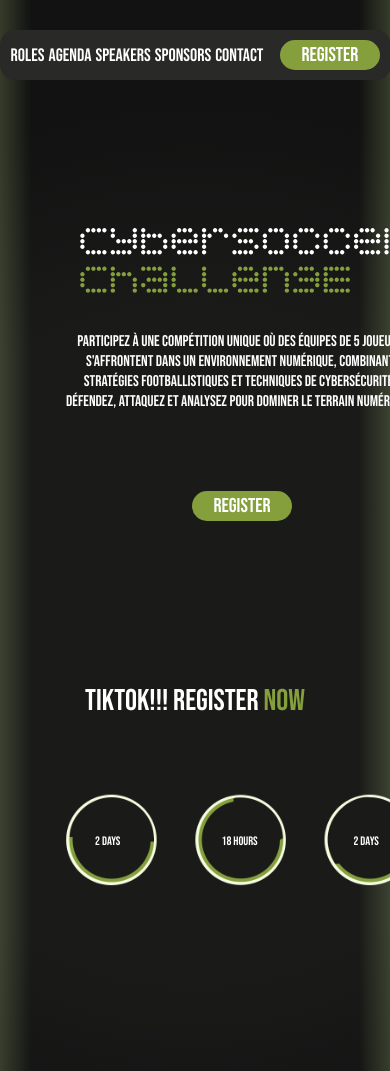
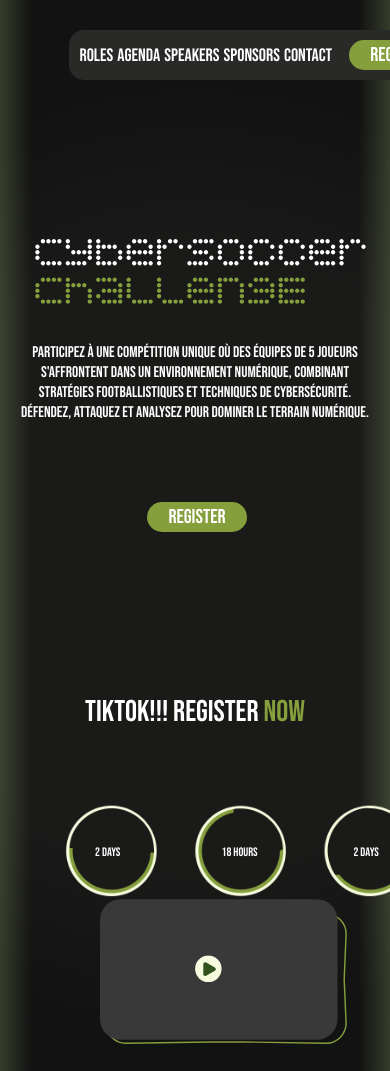
Before and after one commit to roudj245/cse_project, a plain HTML site: page index.html in a window 390 px wide. Shown: the top 1071 px of the page. Drawn offline with Linux system fonts and the light colour scheme.

Commit message:
Add files via upload

```diff
--- a/style.css
+++ b/style.css
@@ -269,42 +269,76 @@ left: -10px;
 
 @media screen and (max-width: 1200px) {
   nav {
-    width: 95%;
-    margin: 8rem auto;
+    width: 78%;
+    margin-left: 4.3rem ;
     padding: 20px 30px;
     margin-top: 15px;
   }
+  .logo{
+    transform: scale(0.4);
+  }
   .challenge{
-
+    transform: scale(0.8);
+    width: 80px;
+  }
+  .text1{
+    font-size: 18px;
   }
 
+
   .page1 {
-    margin: 7rem;
-    flex-wrap: wrap;
+    margin: 4.5rem;
+    display: flex;
+    flex-direction: row;
+    justify-content: space-between;
+    align-items: center;
   }
   .video{
-   transform: scale(0.7);
+   transform: scale(0.9);
+   width: 400px;
+
 
 
   }
-  .vid-para{
-    margin-top: 260px ;
+  .page2{
+    height: 200px;
   }
+
   .logo{
     transform: scale(0.85);
   }
   .circles{
     transform: scale(0.76);
+
   }
   .title3{
     display: none;
     height: 50px;
   }
+  .vid-para{
+   width: 1000px;
+   display: flex;
+   flex-direction: column;
+   justify-content: space-around;
+   align-items: center;
 
-  .page3 {
-    width: 95%;
-    margin: 0 auto;
   }
+  .paragraph, .green{
+    font-size: 17px;
+
+
+
+  }
+  .text5{
+    width: 500px;
+    margin-left: 7rem;
+    height: 300px;
+  }
+  .page3{
+    height: 500px;
+  }
+
+
 }
 
 @media screen and (max-width: 992px) {
```
